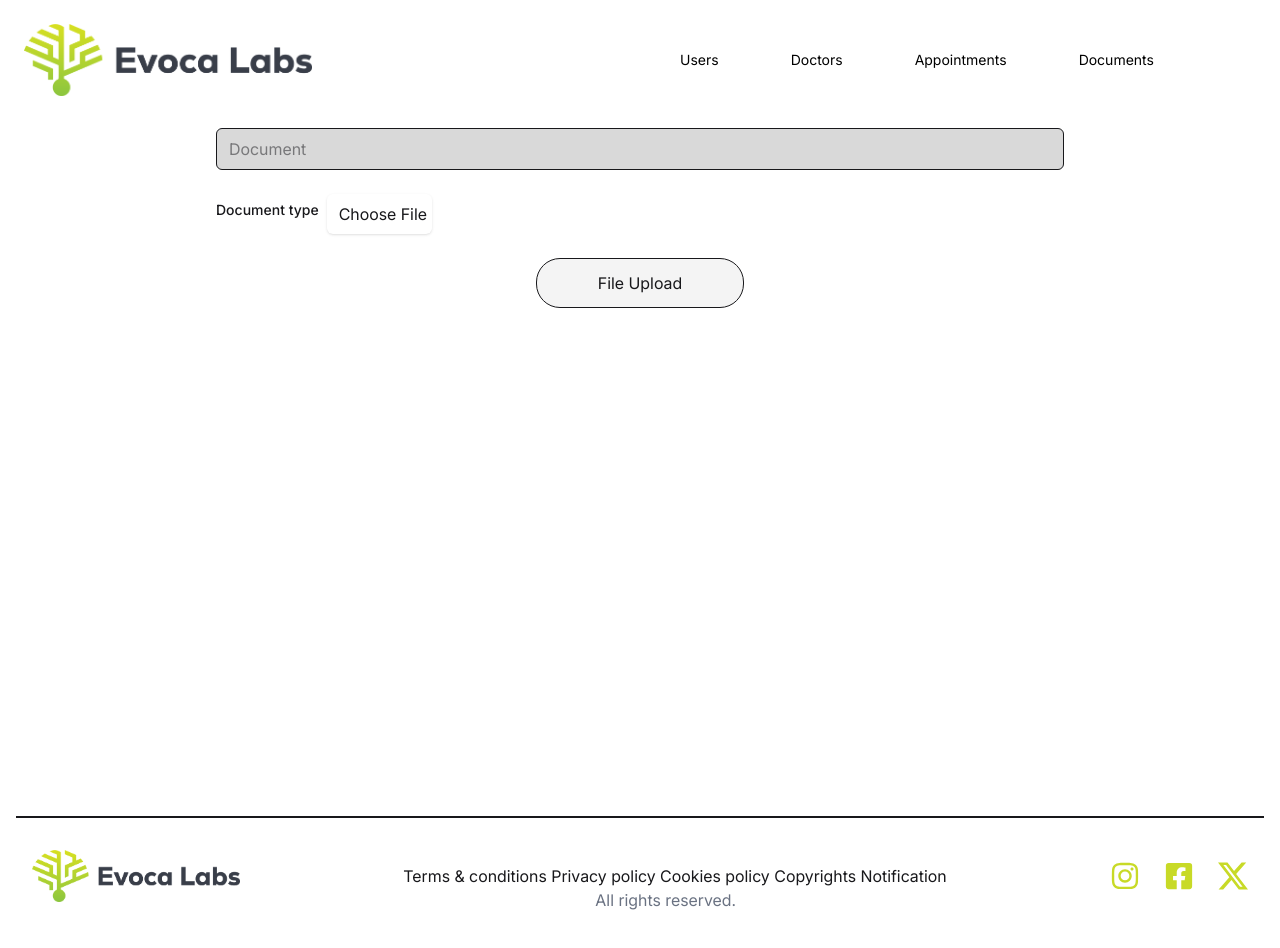
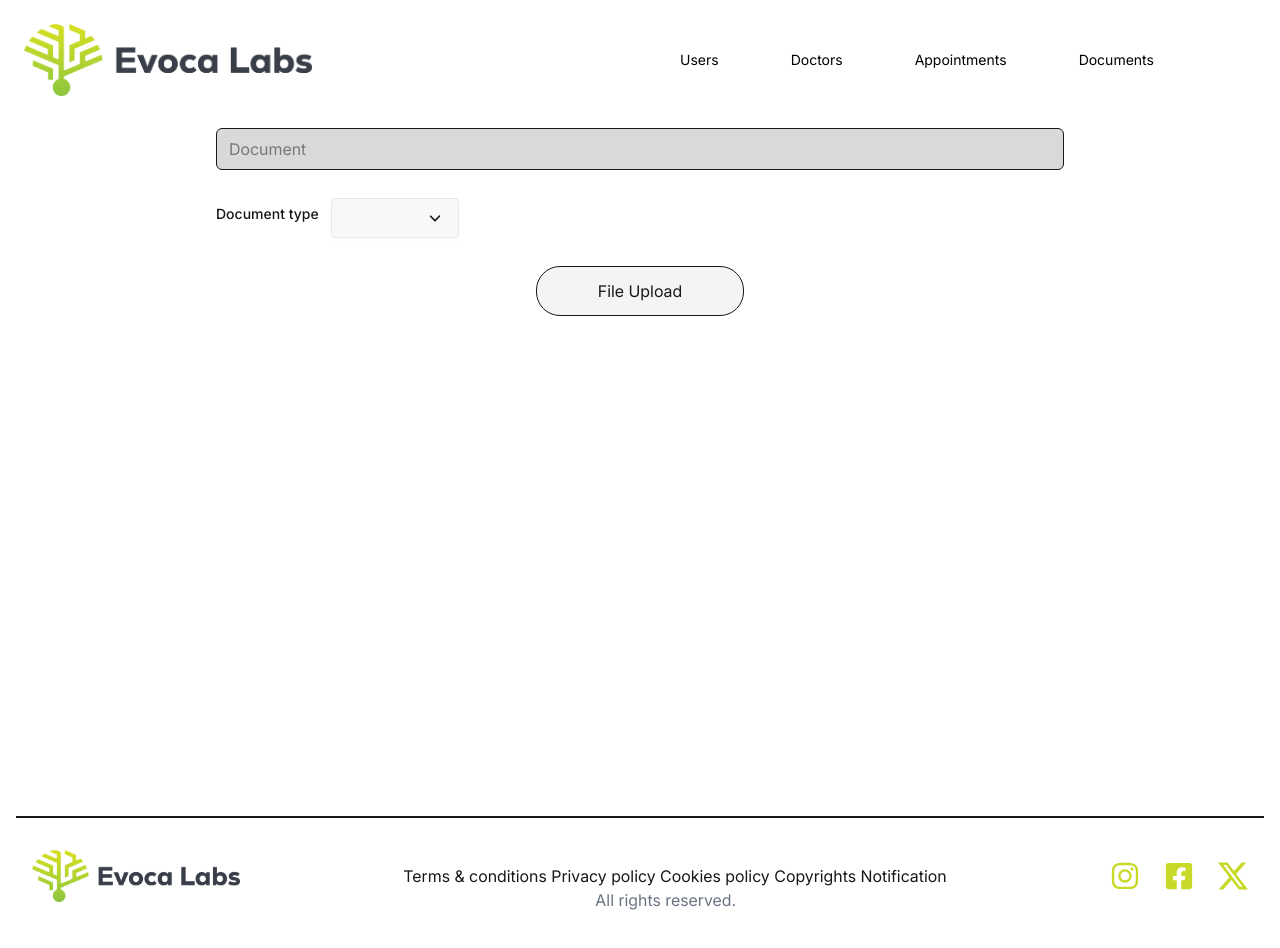
Before and after one commit to FazleRifat121/evoca-lab, a React (Vite) app: page /admin/addDocument in a window 1280 px wide. Built offline with nearby package versions, Linux system fonts and the light colour scheme.

Commit message:
change the document to dropdown

```diff
--- a/src/AdminPages/Documents/AddDocument/AddDocument.jsx
+++ b/src/AdminPages/Documents/AddDocument/AddDocument.jsx
@@ -1,3 +1,4 @@
+import { FaAngleDown } from "react-icons/fa6";
 const AddDocument = () => {
   return (
     <div>
@@ -16,10 +17,26 @@ const AddDocument = () => {
             <label className="block text-sm font-medium whitespace-nowrap">
               Document type
             </label>
-            <input
-              type="file"
-              className="w-[6.6rem] px-3 py-2  rounded-md  shadow-sm"
-            />
+            <div className="dropdown">
+              <div
+                tabIndex={0}
+                role="button"
+                className="btn w-32 m-1 flex justify-end"
+              >
+                <FaAngleDown />
+              </div>
+              <ul
+                tabIndex={0}
+                className="dropdown-content menu bg-base-100 rounded-box z-1 w-52 p-2 shadow-sm"
+              >
+                <li>
+                  <a>Insurance Coverage</a>
+                </li>
+                <li>
+                  <a>Formulary</a>
+                </li>
+              </ul>
+            </div>
           </div>
         </div>
 
--- a/src/layout/adminLayout/AdminLayout.jsx
+++ b/src/layout/adminLayout/AdminLayout.jsx
@@ -11,7 +11,9 @@ const AdminLayout = () => {
           <Navbar></Navbar>
           <Outlet></Outlet>
         </div>
-        <AdminFooter></AdminFooter>
+        <div className="mt-auto">
+          <AdminFooter></AdminFooter>
+        </div>
       </div>
     </div>
   );
```
